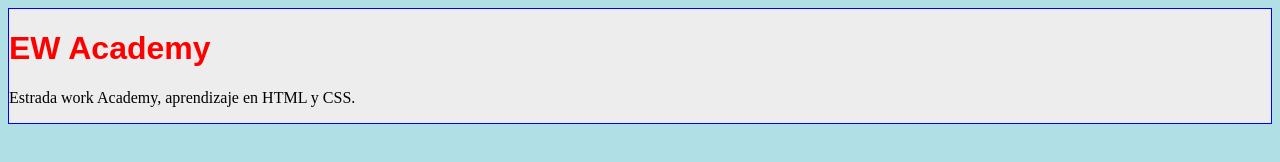
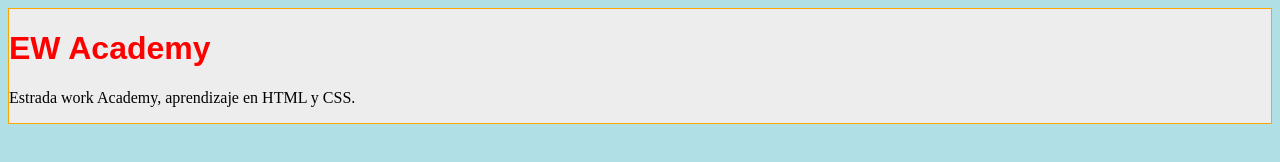
Before and after one commit to tony0326/EW_team, a plain HTML site: page Estructura/index.html in a window 1280 px wide. Drawn offline with Linux system fonts and the light colour scheme.

Commit message:
cambio de borde
se cambio el color en border de azul a naranja

```diff
--- a/Estructura/index.html
+++ b/Estructura/index.html
@@ -16,7 +16,7 @@ font-family:arial;
 
 .contenido{
 background-color:#ededed;
-border:1px solid blue;
+border:1px solid orange;
 }
 
 body{
```
